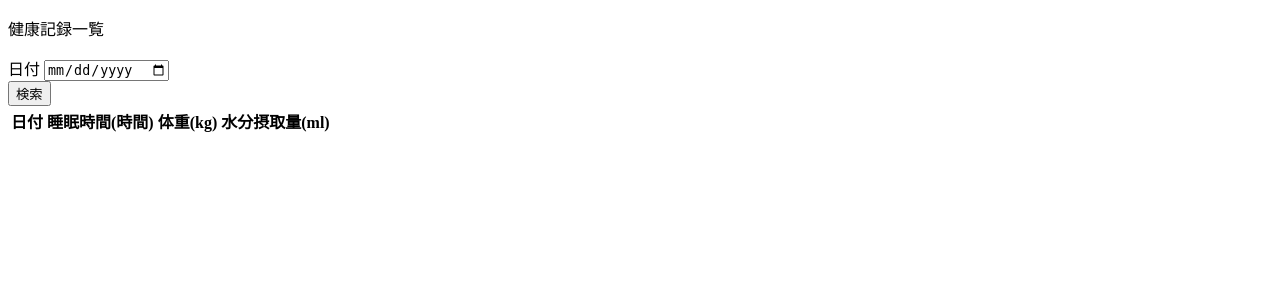
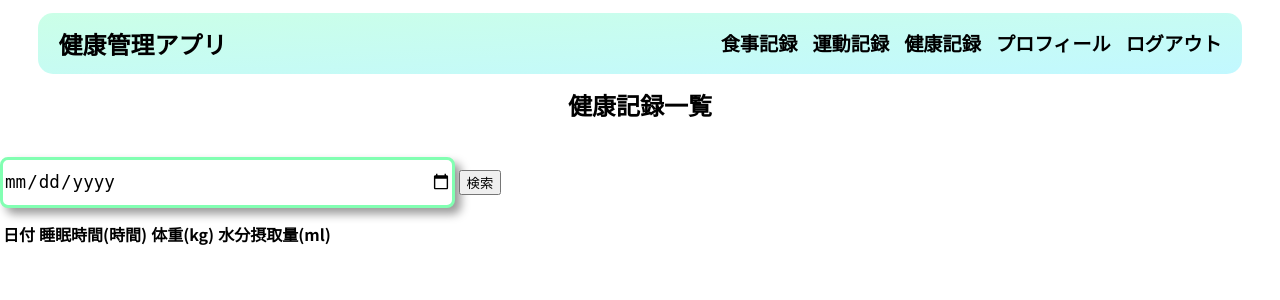
Before and after one commit to yoshiokaharuto/2024_health_care, a Flask app: page /health/health_search in a window 1280 px wide. Shown: the top 300 px of the page. Run offline with Flask 3, Linux system fonts and the light colour scheme; data that the repository does not hold is empty; some libraries are stand-ins or nearby versions.

Commit message:
class追記

```diff
--- a/templates/health/health_search.html
+++ b/templates/health/health_search.html
@@ -3,24 +3,43 @@
 <head>
     <meta charset="UTF-8">
     <meta name="viewport" content="width=device-width, initial-scale=1.0">
+    <link href="https://fonts.googleapis.com/css2?family=Noto+Sans+JP:wght@100..900&display=swap" rel="stylesheet">
+	<link rel="stylesheet" href="https://fonts.googleapis.com/css2?family=Material+Symbols+Outlined:opsz,wght,FILL,GRAD@40,400,0,0" />
+	<link rel="stylesheet" href="{{url_for('static',filename = 'css/style.css')}}">
+	<link rel="stylesheet" href="{{url_for('static',filename = 'css/nav.css')}}">
+	<link rel="stylesheet" href="{{url_for('static',filename = 'css/search.css')}}">
     <title>健康一覧</title>
 </head>
 <body>
-    <p>健康記録一覧</p>
+    <header class="header">
+    	<a href="{{url_for('user_top')}}" class="home">健康管理アプリ</a>
+        <nav class="nav">
+            <ul>
+                <li><a href="{{url_for('health.food_record')}}">食事記録</a></li>
+                <li><a href="{{url_for('health.exercise_record')}}"> 運動記録</a></li>
+                <li><a href="{{url_for('health.health_record')}}"> 健康記録</a></li>
+                <li><a href="{{url_for('user.profile')}}">プロフィール</a></li>
+                <li><a href="{{url_for('logout')}}">ログアウト</a></li>
+            </ul>
+        </nav>
+    </header>
+
+    <p class="sub_title">健康記録一覧</p>
 
     <form action="{{url_for('health.health_search')}}" method='POST'>
         {{form.hidden_tag()}}
+        <div class="search_box">
             <div>
-            {{form.health_date.label}}
                 {{form.health_date(class='form-control',size=32)}}
                 {% for error in form.health_date.errors %}
                 <span style="color:red">{{error}}</span>
                 {% endfor %}
+                {{form.submit(class='search_button')}}
             </div>
-        <div>
-            {{form.submit(class='btn btn-primary')}}
         </div>
     </form>
+
+    <div class="table">
         <table>
         <tr>
             <th>日付</th>
@@ -37,5 +56,6 @@
         </tr>
         {% endfor %}
     </table>
+    </div>
 </body>
 </html>
```
Lines whose indentation alone changed are shown as unchanged.
